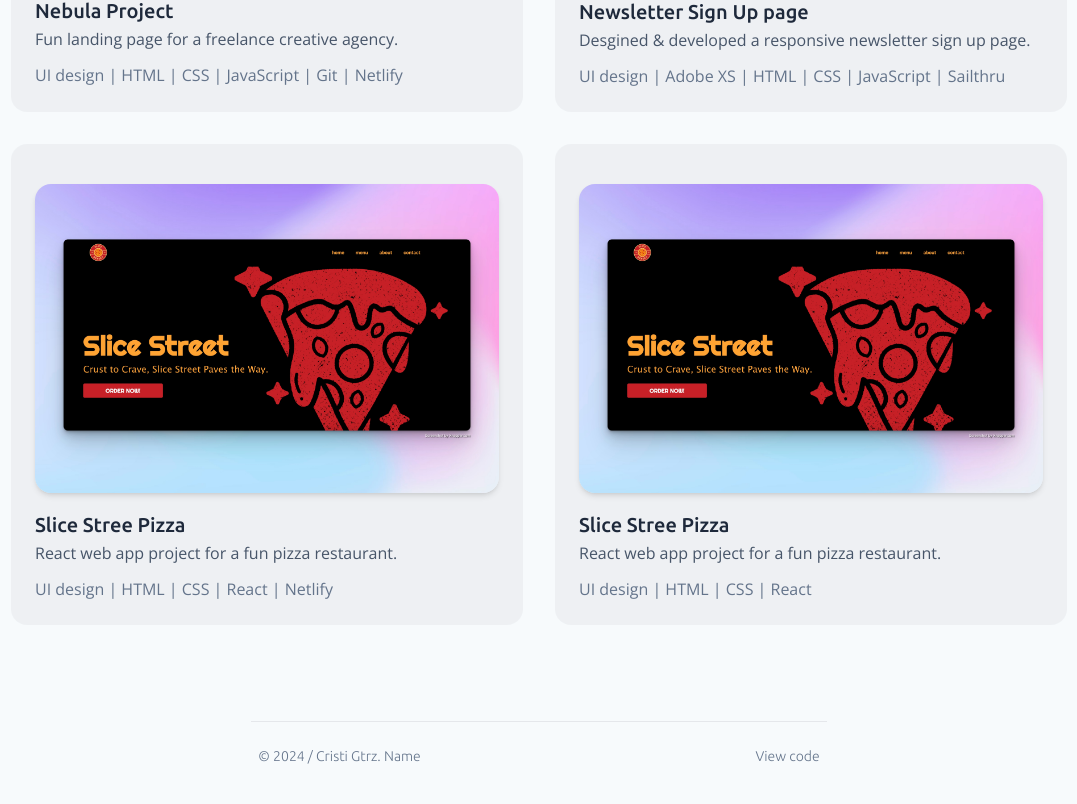
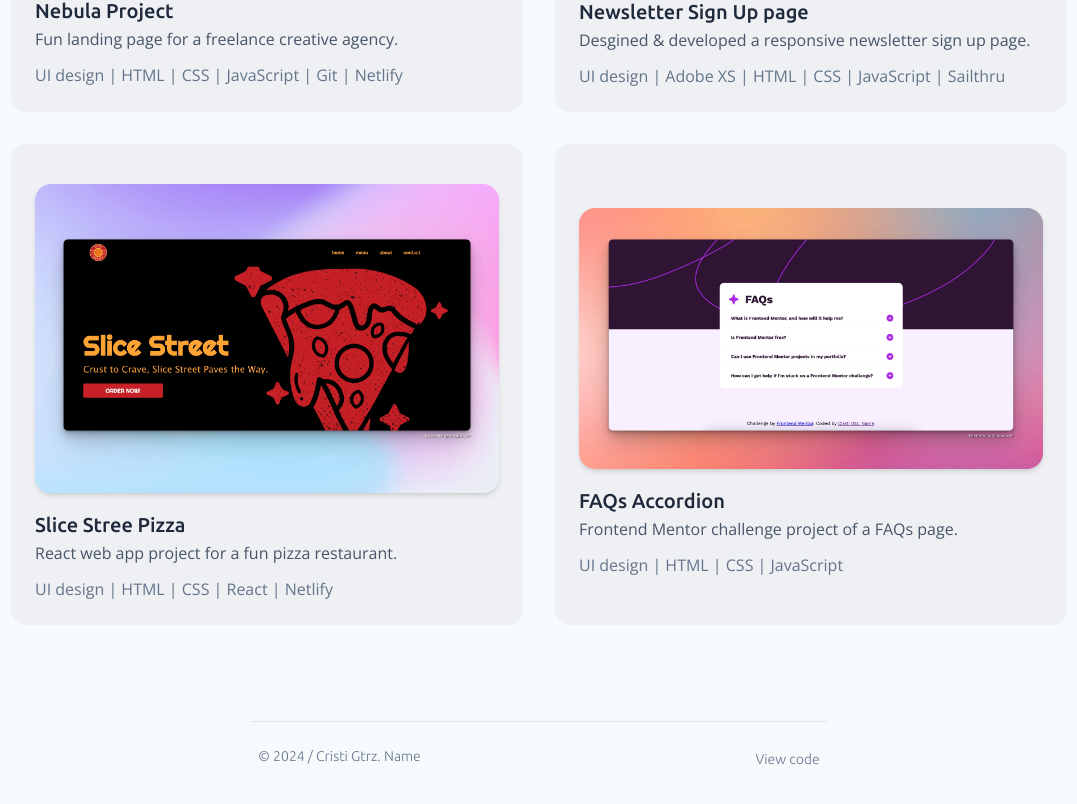
Before and after one commit to justbycris/se-portfolio, a React (Vite) app: page / in a window 1280 px wide. Shown: the part 1015-1819 px from the top of the page, without its empty margins (101-1178 px from the left). Built offline with nearby package versions, Linux system fonts and the light colour scheme.

Commit message:
Edited socials and footer link

```diff
--- a/src/Pages/About.jsx
+++ b/src/Pages/About.jsx
@@ -4,7 +4,8 @@ import Text from '../components/Text';
 import Experience from '../components/Experience';
 import nebulaImg from '../assets/NebulaProject-Logo.png';
 import NRlogo from '../assets/NR-logo.png';
-import pursuitLogo from '../assets/pursuit-logo-.png'
+import pursuitLogo from '../assets/pursuit-logo-.png';
+import Footer from '../components/Footer';
 
 export default function About() {
   return (
@@ -17,6 +18,8 @@ export default function About() {
             <Experience logo={NRlogo} alt="NR Magazine logo graphic." company="NR Magazine" role="Graphic Designer & Web Developer" start="November 2020" end="Current" />
             <Experience logo={pursuitLogo} alt="Pursuit logo graphic." company="Pursuit" role="Digital Designer" start="November 2019" end="May 2020" />
         </div>
+    {/*----Footer----*/}
+    <Footer/>
     </div>
   )
 }
--- a/src/Pages/Contact.jsx
+++ b/src/Pages/Contact.jsx
@@ -14,7 +14,7 @@ export default function Contact() {
       <Social channel="Email" value="cristigtzname@gmail.com"/>
       <Social channel="GitHub" url="https://github.com/justbycris" value="git/justbycris"/>
       <Social channel="LinkedIn" url="https://www.linkedin.com/in/cristigtzname/" value="in/cristigtzname"/>
-      <Social channel="Twitter" url="https://x.com/justbycris" value="@justbycris"/>
+      <Social channel="JSfiddle" url="https://jsfiddle.net/user/fiddles/" value="justbycris"/>
     </div>
     <Footer/>
     </>
--- a/src/components/Footer.jsx
+++ b/src/components/Footer.jsx
@@ -1,4 +1,5 @@
-import React from 'react'
+import React from 'react';
+import { Link } from 'react-router-dom';
 
 export default function Footer() {
   return (
@@ -6,7 +7,9 @@ export default function Footer() {
         <hr className="h-px my-6 bg-gray-200 border-0 dark:bg-gray-300 max-w-xl mx-auto mt-20"></hr>
         <div className="max-w-4xl display flex flex-row flex-nowrap justify-around pb-20 m-auto ">
             <span className="font-custom font-light text-slate-500 text-sm">&copy; 2024 / Cristi Gtrz. Name</span>
+            <Link to="https://github.com/justbycris/se-portfolio">
             <span className="max-w-xl font-custom font-light text-sm text-slate-500 hover:underline cursor-pointer">View code</span>
+            </Link>
         </div>
     </div>
   )
--- a/src/components/ProjectCard.jsx
+++ b/src/components/ProjectCard.jsx
@@ -2,7 +2,9 @@ import React from 'react'
 import sliceStreet from '../assets/SliceStreet_Project_Screenshot.jpg';
 import nlsSignup from '../assets/Nls-Signup-Frontend.jpg';
 import nebulaProject from '../assets/NP-Frontend-Page.jpg';
+import faqsProject from '../assets/FAQs-project-screenshot.jpg';
 import { Link } from 'react-router-dom';
+
 
 export default function ProjectCard() {
 
@@ -34,11 +36,12 @@ export default function ProjectCard() {
           stack="UI design | HTML | CSS | React | Netlify"
           />
           <Card
-          photoName={sliceStreet}
-          photoText= {"Screenshot of Slice Street website project."}
-          name="Slice Stree Pizza"
-          description="React web app project for a fun pizza restaurant. "
-          stack="UI design | HTML | CSS | React"
+          projectLink={"https://faq-accordion-challenge.netlify.app/"}
+          photoName={faqsProject}
+          photoText= {"Screenshot of FAQs project from FrontEnd Mentor."}
+          name="FAQs Accordion"
+          description="Frontend Mentor challenge project of a FAQs page.  "
+          stack="UI design | HTML | CSS | JavaScript"
           />
         </div>
     </div>
```
Also changed, not shown: src/assets/FAQs-project-screenshot.jpg (added).
